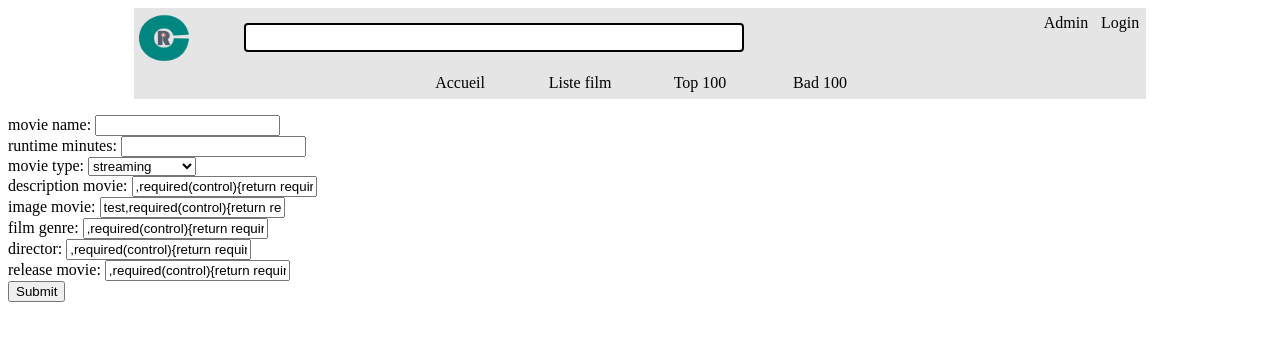
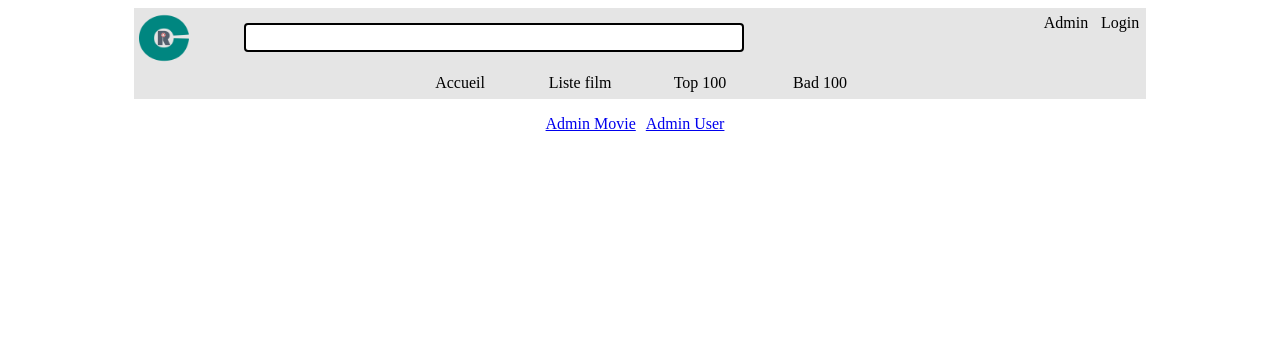
Before and after one commit to AxelShaw/ProjetTiAngular, an Angular app: page /admin in a window 1280 px wide. Shown: the top 340 px of the page. Built offline with nearby package versions, Linux system fonts and the light colour scheme.

Commit message:
add movie whit image

```diff
--- a/src/app/adminhub/admin.service.ts
+++ b/src/app/adminhub/admin.service.ts
@@ -28,10 +28,6 @@ export class AdminService {
     return this._httpClient.post<DtoInputMovie>(AdminService.ENTRY_POINT, dto);
   }
 
-  createCommentMovie(dto: DtoOutputCreateCommentmovie): Observable<DtoInputCommentmovie> {
-    return this._httpClient.post<DtoInputCommentmovie>(AdminService.ENTRY_POINT_COMMENT_MOVIE, dto);
-  }
-
   fetchLastId():Observable<DtoInputMovie>{
     return this._httpClient.get<DtoInputMovie>(`${AdminService.ENTRY_POINT}/Max`);
   }
--- a/src/app/adminhub/adminhub.component.html
+++ b/src/app/adminhub/adminhub.component.html
@@ -1 +1,5 @@
-<app-movie-admin (ratingmovieCreated)="createRatingMovie($event)" (movieCreated)="createMovie($event)" ></app-movie-admin>
+<div class="menuAdmin">
+  <a routerLink="movieAdmin">Admin Movie</a>
+  <a routerLink="userAdmin">Admin User</a>
+</div>
+<router-outlet></router-outlet>
--- a/src/app/adminhub/adminhub.component.ts
+++ b/src/app/adminhub/adminhub.component.ts
@@ -14,13 +14,8 @@ import {DtoInputCommentmovie} from "./dtos/dto-input-commentmovie";
 })
 export class AdminhubComponent implements OnInit {
 
-
   constructor() { }
-
 
   ngOnInit(): void {
   }
-
-
-
 }
--- a/src/app/adminhub/movie-admin/movie-admin.component.html
+++ b/src/app/adminhub/movie-admin/movie-admin.component.html
@@ -1,7 +1,7 @@
-<form [formGroup]="form" (ngSubmit)="emitMovieCreated()" (ngSubmit)="emitRatingMovieCreated()">
+<form [formGroup]="form" (ngSubmit)="emitMovieCreated()">
   <div>
     <label>
-      movie name: <input type="text" formControlName="nameMovie">
+      movie name: <input type="text" formControlName="nameMovie" required>
     </label>
     <div *ngIf="control('nameMovie')?.dirty && control('nameMovie')?.invalid">
       Please, you have to provide a name for the movie.
@@ -9,7 +9,7 @@
   </div>
   <div>
     <label>
-      runtime minutes: <input type="number" formControlName="runtimeMinute">
+      runtime minutes: <input type="number" formControlName="runtimeMinute" required>
     </label>
     <div *ngIf="control('runtimeMinute')?.dirty && control('runtimeMinute')?.invalid">
       You need to provide an amount of minutes for completing the movie.
@@ -18,7 +18,7 @@
   <div>
     <label>
       movie type:
-      <select [(ngModel)]='ngDropdown'  formControlName="movieType" id="dropdownOption" class='form-control'>
+      <select formControlName="movieType" id="dropdownOption" class='form-control'>
         <option value="streaming">streaming</option>
         <option value="TV">en salle</option>
         <option value="pasDispo">pas disponible</option>
@@ -30,7 +30,7 @@
   </div>
   <div>
     <label>
-      description movie: <input type="text" formControlName="descriptionMovie">
+      description movie: <input type="text" formControlName="descriptionMovie" required>
     </label>
     <div *ngIf="control('descriptionMovie')?.dirty && control('descriptionMovie')?.invalid">
       Please, you have to provide a description for the movie.
@@ -38,15 +38,16 @@
   </div>
   <div>
     <label>
-      image movie: <input type="text" formControlName="imageMovie">
+      image movie: <input type="file" id="fileInput" required (change)="getImage($event)" required>
     </label>
+    <img [src]="imageData">
     <div *ngIf="control('imageMovie')?.dirty && control('imageMovie')?.invalid">
       Please, you have to provide a description for the movie.
     </div>
   </div>
   <div>
     <label>
-      film genre: <input type="text" formControlName="filmGenre">
+      film genre: <input type="text" formControlName="filmGenre" required>
     </label>
     <div *ngIf="control('filmGenre')?.dirty && control('filmGenre')?.invalid">
       Please, you have to provide a genre for the movie.
@@ -54,7 +55,7 @@
   </div>
   <div>
     <label>
-      director: <input type="text" formControlName="director">
+      director: <input type="text" formControlName="director" required>
     </label>
     <div *ngIf="control('director')?.dirty && control('director')?.invalid">
       Please, you have to provide a director for the movie.
@@ -62,7 +63,7 @@
   </div>
   <div>
     <label>
-      release movie: <input type="text" formControlName="release_movie">
+      release movie: <input type="text" formControlName="release_movie" required>
     </label>
     <div *ngIf="control('release_movie')?.dirty && control('release_movie')?.invalid">
       Please, you have to provide a release movie for the movie.
--- a/src/app/adminhub/movie-admin/movie-admin.component.ts
+++ b/src/app/adminhub/movie-admin/movie-admin.component.ts
@@ -9,6 +9,9 @@ import {DtoInputCommentmovie} from "../dtos/dto-input-commentmovie";
 import {AbstractControl, FormBuilder, FormControl, FormGroup, Validators} from "@angular/forms";
 import {DtoOutputCreateComment} from "../../moviehub/dtos/dto-output-create-comment";
 import {DtoInputRatingMovie} from "../../moviehub/dtos/dto-input-rating-movie";
+import {logMessages} from "@angular-devkit/build-angular/src/builders/browser-esbuild/esbuild";
+import {resolve} from "@angular/compiler-cli";
+import {Observable, Subject, Subscriber} from "rxjs";
 
 @Component({
   selector: 'app-movie-admin',
@@ -17,27 +20,20 @@ import {DtoInputRatingMovie} from "../../moviehub/dtos/dto-input-rating-movie";
 })
 export class MovieAdminComponent implements OnInit {
   movies: DtoInputMovie[] = [];
-  ratingmovies: DtoInputRatingmovie[] = [];
-  moviesMax: DtoInputMovie | null = null;
-
   movieCreated: DtoOutputCreateMovie | null = null;
-  ratingmovieCreated: DtoOutputCreateRatingmovie | null = null;
   form : FormGroup;
-  ngDropdown = "streaming";
-
-
+  imageData : "";
 
   constructor(private _fb: FormBuilder, private _adminService: AdminService) {
     this.form = this._fb.group({
       nameMovie: new FormControl(),
-      runtimeMinute: new FormControl([0, [Validators.required, Validators.min(1)]]),
-      movieType: new FormControl(['', Validators.required]),
-      descriptionMovie: new FormControl(['', Validators.required]),
-      imageMovie: new FormControl(['test', Validators.required]),
-      filmGenre: new FormControl(['', Validators.required]),
-      director: new FormControl(['', Validators.required]),
-      release_movie: new FormControl(['', Validators.required]),
-
+      runtimeMinute: new FormControl(),
+      movieType: new FormControl(),
+      descriptionMovie: new FormControl(),
+      imageMovie: new FormControl(),
+      filmGenre: new FormControl(),
+      director: new FormControl(),
+      release_movie: new FormControl()
     });
 
   }
@@ -45,27 +41,52 @@ export class MovieAdminComponent implements OnInit {
   ngOnInit(): void {
   }
 
-  emitRatingMovieCreated(rate : DtoInputRatingMovie) {
-
-    this.ratingmovieCreated = rate;
-    this.ratingmovieCreated.numVote = 0;
-    this.ratingmovieCreated.average_rating = 0;
-    //this.ratingmovieCreated.movieRefId = this.fetchLastId();
-
-    this._adminService.createRatingMovie(this.ratingmovieCreated).subscribe(ratingmovie => this.ratingmovies.push(ratingmovie));
-  }
-
   emitMovieCreated() {
+    this.form.controls['imageMovie'].setValue(this.imageData);
+    console.log(this.form.value);
     this.movieCreated = this.form.value;
     this._adminService.createMovie(this.movieCreated).subscribe(movie => this.movies.push(movie));
+    this.form.reset();
   }
 
   control(nameMovie: string): AbstractControl | null {
     return this.form.get(nameMovie);
   }
 
-  fetchLastId(){
-    return this._adminService.fetchLastId().subscribe(movieMax => this.moviesMax = movieMax);
+  getImage(event: Event) {
+    const file1=(event.target as HTMLInputElement).files;
+    let file;
+    if(file1){
+      file = file1[0];
+    }
+    // @ts-ignore
+    this.convertToBase64(file);
   }
 
+  convertToBase64(file : File){
+    const observable = new Observable((subscriber: Subscriber<any>)=>{
+      this.readFile(file,subscriber);
+    });
+    observable.subscribe((d)=>{
+      this.imageData = d.slice(22);
+
+    })
+  }
+
+  readFile(file : File, subscriber: Subscriber<any>){
+    const filereader = new FileReader();
+
+    filereader.readAsDataURL(file);
+
+    filereader.onload=()=>{
+      subscriber.next(filereader.result);
+      subscriber.complete();
+    }
+
+    filereader.onerror=(error)=>{
+      subscriber.error(error);
+      subscriber.complete();
+
+    }
+  }
 }
--- a/src/app/moviehub/movie-detail/movie-detail.component.html
+++ b/src/app/moviehub/movie-detail/movie-detail.component.html
@@ -20,8 +20,11 @@
   <div *ngIf="rating">
     <form [formGroup]="form" (ngSubmit)="emitCommentCreated(movie.idMovie, rating)">
       <input id="noteInput" type="number" max="100" min="0" class="noteComment" formControlName="rating" required/>
+      <div *ngIf="control('rating')?.dirty && control('rating')?.invalid">
+        Entrez un nombre entre 0 et 100 svp.
+      </div>
       <input id="commentInput" type="text" maxlength="500" class="createComment" formControlName="commentText" />
-      <button class="buttonEnvoie" type="submit" value="Submit">Envoyer</button>
+      <button class="buttonEnvoie" type="submit" [disabled]="form.invalid">Envoyer</button>
     </form>
   </div>
 </div>
--- a/src/app/moviehub/movie-detail/movie-detail.component.ts
+++ b/src/app/moviehub/movie-detail/movie-detail.component.ts
@@ -102,4 +102,8 @@ export class MovieDetailComponent implements OnInit {
     this._movieService.updateRate(this.updateRating).subscribe();
     this.form.reset();
   }
+
+  control(nameMovie: string): AbstractControl | null {
+    return this.form.get(nameMovie);
+  }
 }
```
Also changed, not shown: tsconfig.json (+6 -1 lines).
